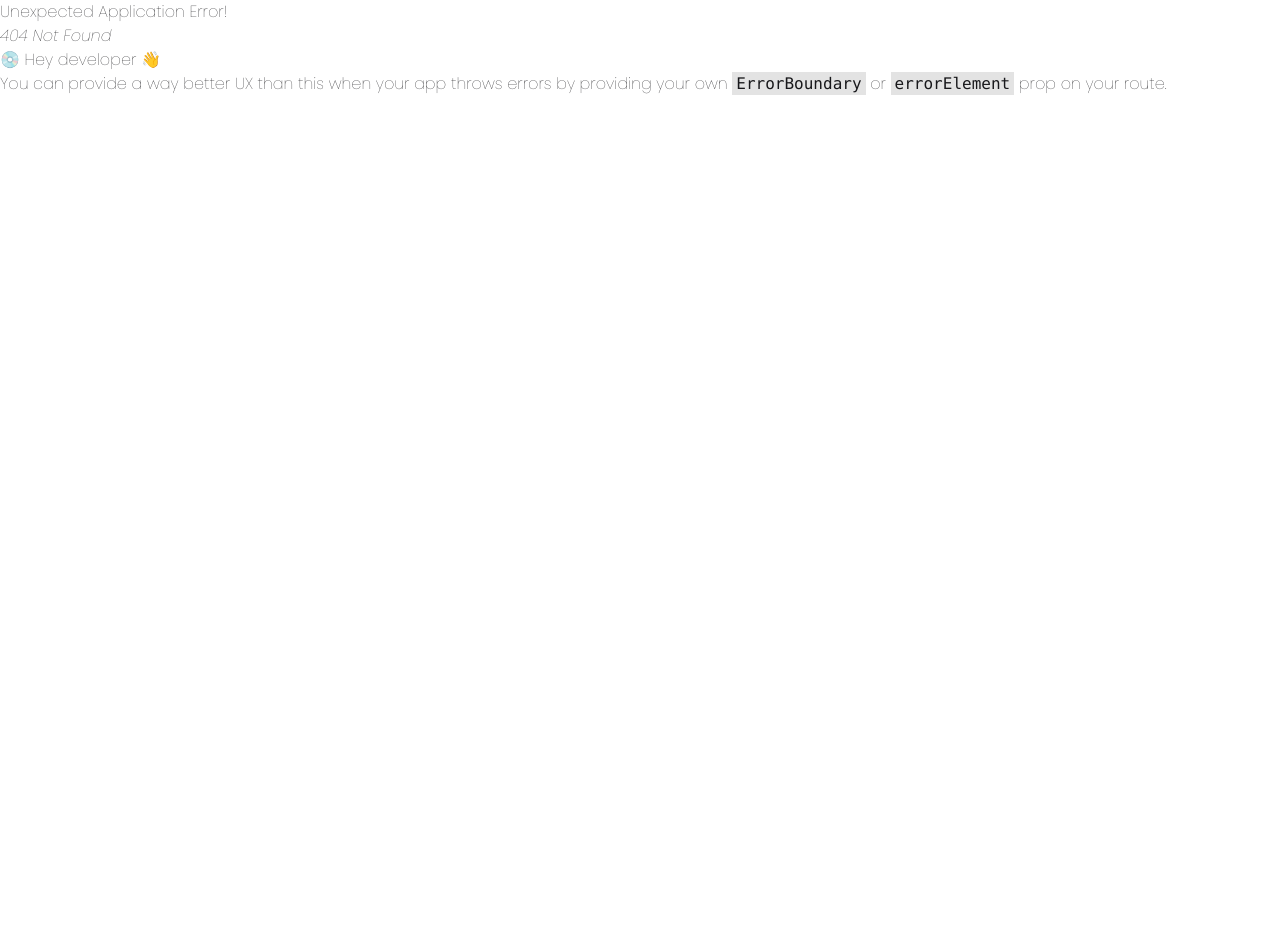
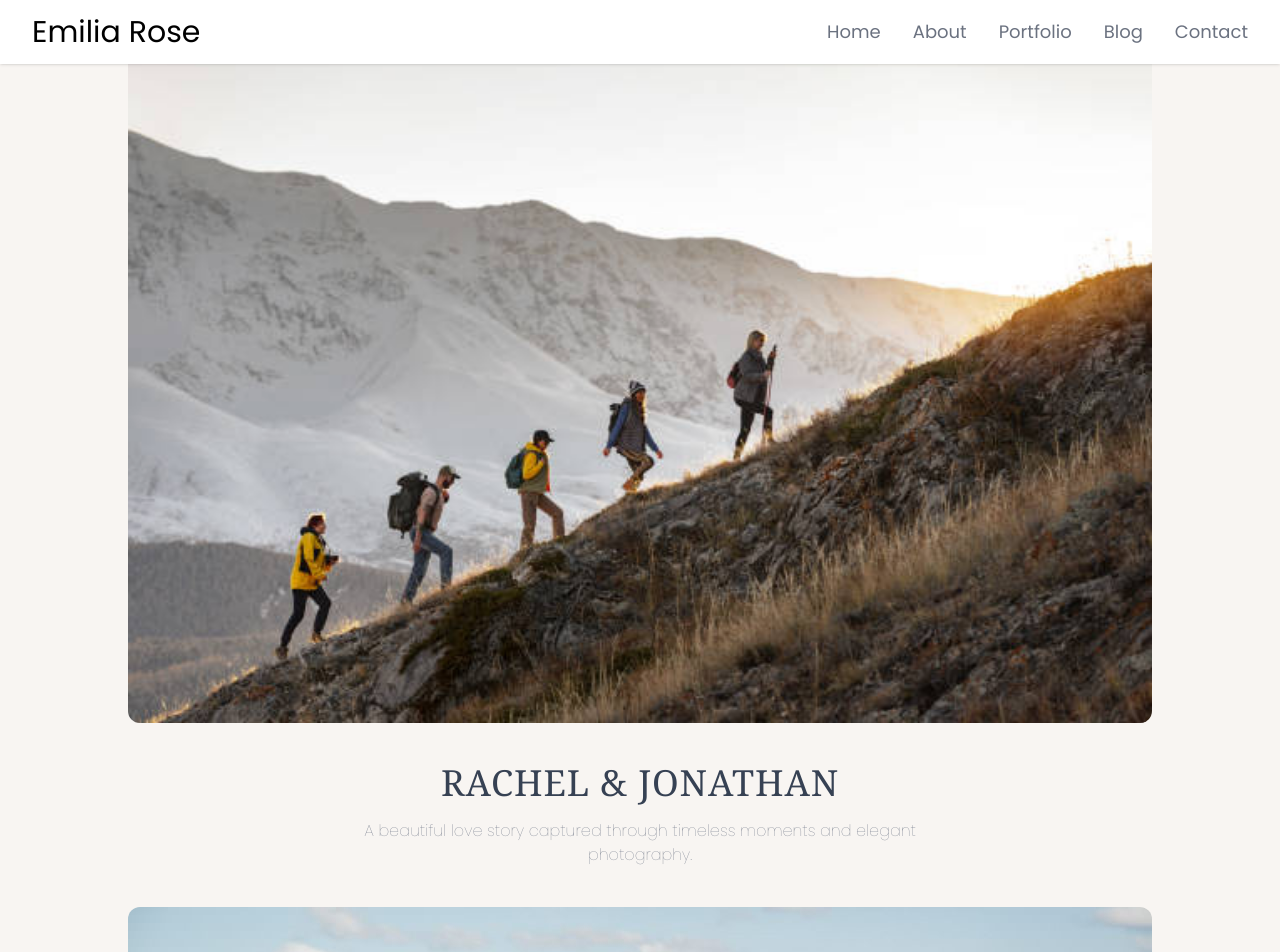
Before and after one commit to junayed-khan24/Emilia-, a React (Vite) app: page /wedding in a window 1280 px wide. Before the commit this address had no page. Shown: the top 952 px of the page. Before the commit the page ends 800 px from the top, so only its background shows below. Built offline with nearby package versions, Linux system fonts and the light colour scheme.

Commit message:
added component

```diff
--- a/src/component/Testimonials.jsx
+++ b/src/component/Testimonials.jsx
@@ -41,7 +41,7 @@ const Testimonials = () => {
         {/* Cards */}
         <div className="grid grid-cols-1 md:grid-cols-2 lg:grid-cols-3 gap-6">
 
-          {testimonials.map((item, index) => (
+          {testimonials.map((item, index ) => (
             <div
               key={index}
               className="bg-base-100 rounded-2xl border border-gray-200 p-8 shadow-md hover:shadow-xl transition duration-300 flex flex-col justify-between min-h-[200px]"
--- /dev/null
+++ b/src/component/Wedding.jsx
@@ -0,0 +1,90 @@
+import React, { useEffect } from "react";
+import AOS from "aos";
+import "aos/dist/aos.css";
+
+import hero from "../../src/assets/aboutimg3.png";
+import couple1 from "../../src/assets/wedding1.jfif";
+import couple2 from "../../src/assets/wedding1.jfif";
+import couple3 from "../../src/assets/wedding1.jfif";
+import couple4 from "../../src/assets/wedding1.jfif";
+import couple5 from "../../src/assets/wedding1.jfif";
+import couple6 from "../../src/assets/wedding1.jfif";
+
+const Wedding = () => {
+  useEffect(() => {
+    AOS.init({
+      duration: 1200,
+      once: true,
+    });
+  }, []);
+
+  return (
+    <section className="bg-[#f8f5f2] py-10 px-4">
+      <div className="max-w-5xl mx-auto">
+
+        {/* Hero */}
+        <div data-aos="fade-up">
+          <img
+            src={hero}
+            alt="wedding"
+            className="w-full rounded-xl object-cover"
+          />
+        </div>
+
+        {/* Title */}
+        <div className="text-center mt-10" data-aos="fade-up">
+          <h1 className="text-3xl md:text-4xl font-serif tracking-wide text-gray-700">
+            RACHEL & JONATHAN
+          </h1>
+          <p className="mt-4 text-gray-500 text-sm md:text-base max-w-xl mx-auto">
+            A beautiful love story captured through timeless moments and elegant
+            photography.
+          </p>
+        </div>
+
+        {/* Curtain Image */}
+        <div className="mt-10" data-aos="zoom-in">
+          <img
+            src={couple1}
+            alt="wedding"
+            className="w-full rounded-xl"
+          />
+        </div>
+
+        {/* Gallery Grid */}
+        <div className="grid grid-cols-1 sm:grid-cols-2 gap-6 mt-10">
+          <img src={couple2} className="rounded-xl" data-aos="fade-right" />
+          <img src={couple3} className="rounded-xl" data-aos="fade-left" />
+          <img src={couple4} className="rounded-xl" data-aos="fade-right" />
+          <img src={couple5} className="rounded-xl" data-aos="fade-left" />
+        </div>
+
+        {/* Large Image */}
+        <div className="mt-10" data-aos="fade-up">
+          <img
+            src={couple6}
+            alt="wedding"
+            className="w-full rounded-xl"
+          />
+        </div>
+
+        {/* More Works */}
+        <div className="text-center mt-12" data-aos="fade-up">
+          <h2 className="text-xl font-semibold text-gray-600 mb-6">
+            More Works
+          </h2>
+
+          <div className="grid grid-cols-2 sm:grid-cols-4 gap-4">
+            <img src={couple2} className="rounded-lg" />
+            <img src={couple3} className="rounded-lg" />
+            <img src={couple4} className="rounded-lg" />
+            <img src={couple5} className="rounded-lg" />
+          </div>
+        </div>
+
+      </div>
+    </section>
+  );
+};
+
+export default Wedding;
--- a/src/router/Router.jsx
+++ b/src/router/Router.jsx
@@ -5,6 +5,7 @@ import About from "../component/About";
 import Blog from "../component/Blog";
 import Contact from "../component/Contact";
 import Portfolio from "../component/Portfolio";
+import Wedding from "../component/Wedding";
 
 const router = createBrowserRouter ([
     {
@@ -30,6 +31,10 @@ const router = createBrowserRouter ([
             {
                 path: '/contact',
                 Component: Contact
+            },
+            {
+                path: '/wedding',
+                Component: Wedding
             }
         ]
 
```
Also changed, not shown: src/assets/ba6873ff5a68ee713851d07af00c4ed1 (1).jpg (deleted), src/assets/sfa.jpg (deleted).
